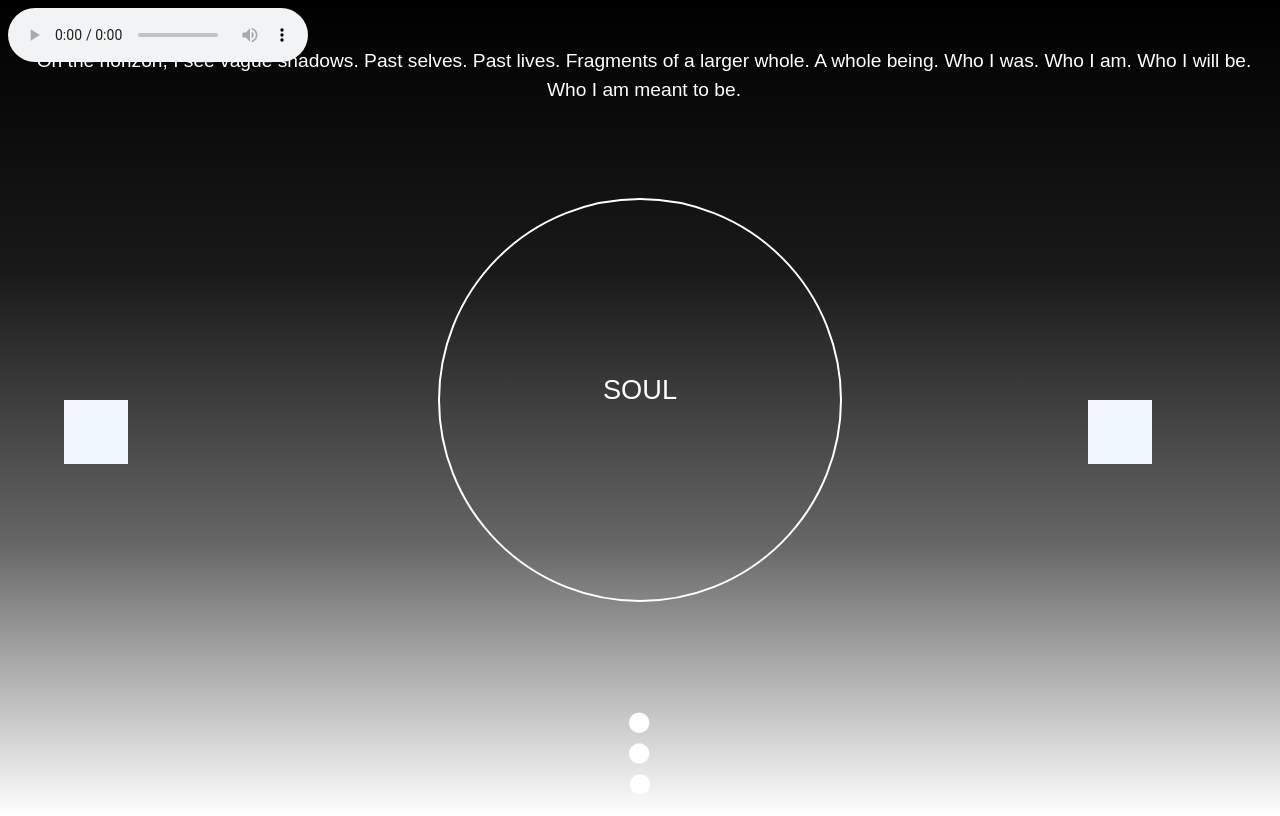
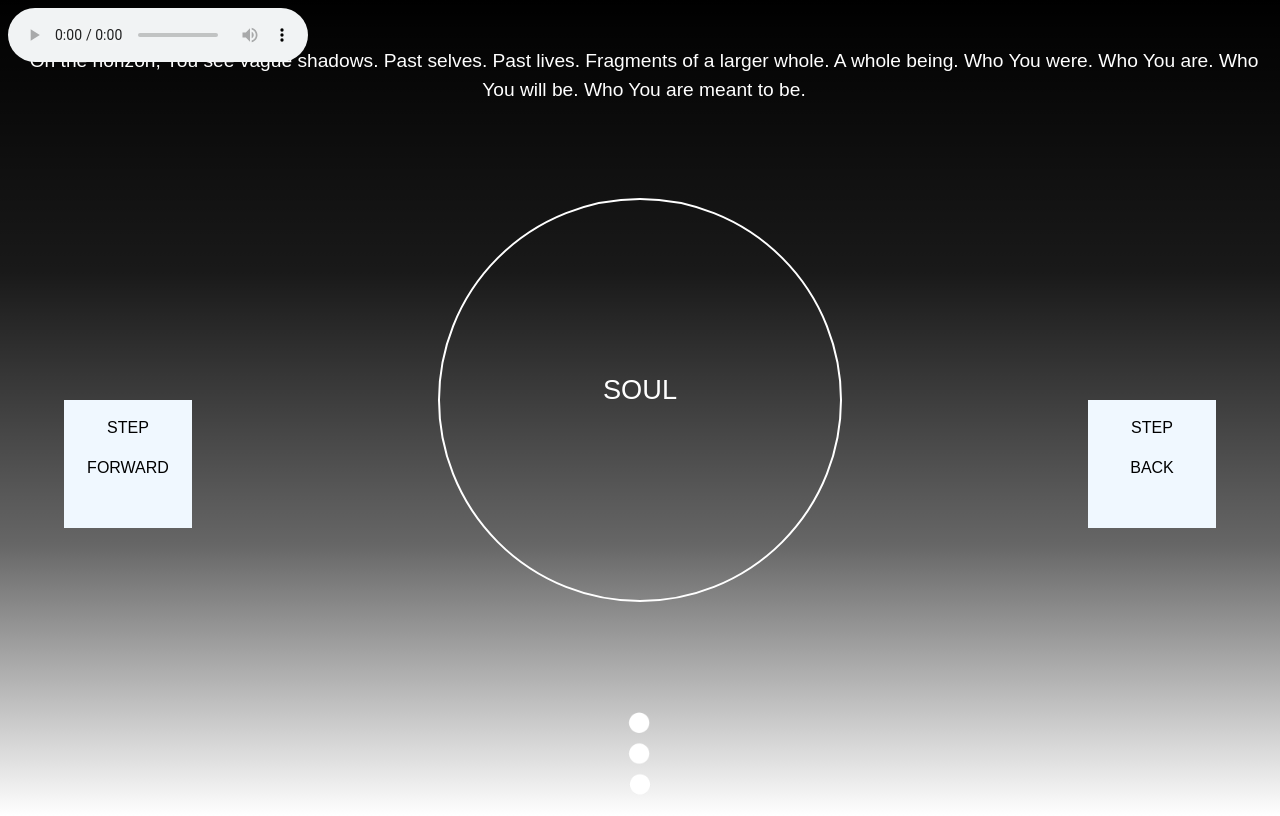
Before and after one commit to nathanduker/Assignment1, a plain HTML site: page index.html in a window 1280 px wide. Drawn offline with Linux system fonts and the light colour scheme; a web font is replaced by a local one.

Commit message:
Changed intro text.

```diff
--- a/index.html
+++ b/index.html
@@ -19,19 +19,21 @@
 
     <div id="fragmentContainer">
 
-       <p class="flavortext">On the horizon, I see vague shadows. Past selves. Past lives. Fragments of a larger whole. A whole being. Who I was. Who I am. Who I will be. Who I am meant to be.</p>
+       <p class="flavortext">On the horizon, You see vague shadows. Past selves. Past lives. Fragments of a larger whole. A whole being. Who You were. Who You are. Who You will be. Who You are meant to be.</p>
 
     </div>
 
     <div id="fragment">
 
-
+       <p>STEP</p>
+       <p>FORWARD</p>
 
     </div>
 
     <div id="fragment2">
 
-
+        <p>STEP</p>
+        <p>BACK</p>
 
     </div>
 
--- a/style.css
+++ b/style.css
@@ -33,10 +33,16 @@ body {
 #fragment, #fragment2 {
     position: fixed;
     top: 50%;
-    width: 5vw;
-    height: 5vw;
+    width: 10vw;
+    height: 10vw;
     background-color: aliceblue;
+    text-align: center;
+    justify-content: center;
     transition: transform 0.3s, width 0.3s, height 0.3s; /* Add transition for transform, width, and height */
+}
+
+#fragment p, #fragment2 p{
+    color: black;
 }
 
 #fragment:hover, #fragment2:hover {
```
